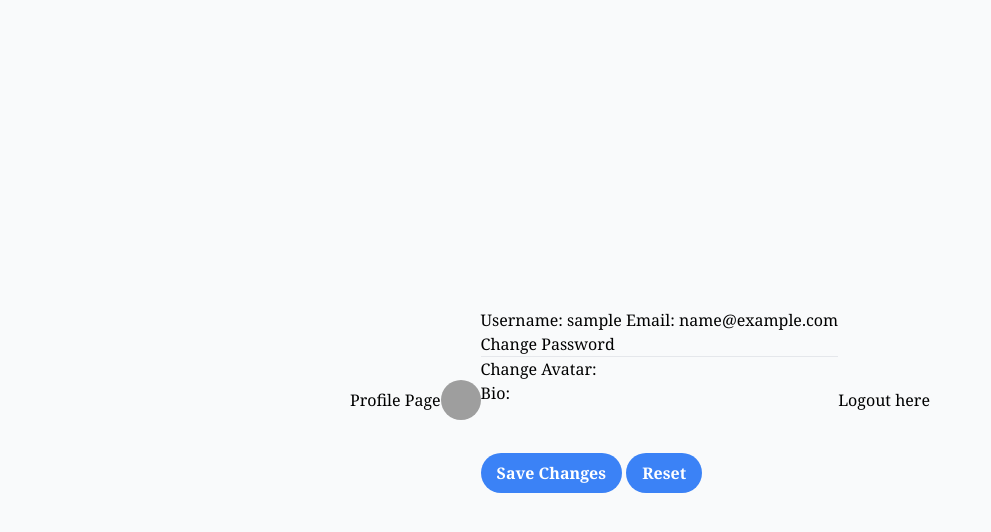
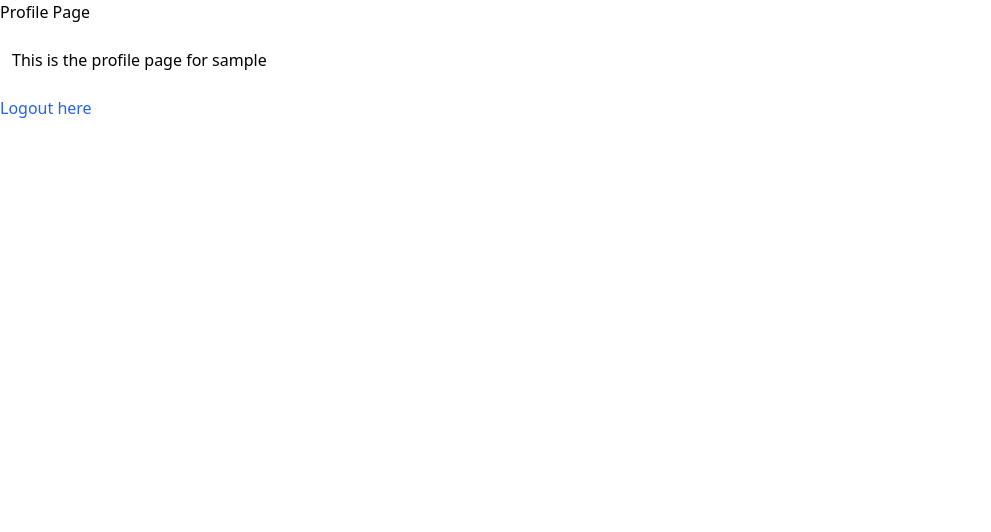
Before and after one commit to aredmondd/nihonGO, a Django app: page /profile-page in a window 1280 px wide. Shown: the top 532 px of the page, without its empty margins (0-991 px from the left). Run offline with Django 4.2, Linux system fonts and the light colour scheme; the visitor is signed in with stand-in values (Sample User, id 1); some libraries are stand-ins or nearby versions; grey boxes are pictures that could not be loaded.

Commit message:
Back to just havinf profiles added. Removed change password/pfp/bio update since it dind't work

```diff
--- a/nihonGO/myapp/models.py
+++ b/nihonGO/myapp/models.py
@@ -1,6 +1,5 @@
 from django.db import models
 from django.contrib.auth.models import User
-from PIL import Image
 
 #-Profile class
 class Profile(models.Model):
@@ -11,14 +10,3 @@ class Profile(models.Model):
 
     def __str__(self):
         return self.user.username
-
-#-Resizing images
-def save(self, *args, **kwargs):
-    super().save()
-
-    img = Image.open(self.avatar.path)
-
-    if img.height > 100 or img.width > 100:
-        new_img = (100, 100)
-        img.thumbnail(new_img)
-        img.save(self.avatar.path)
--- a/nihonGO/myapp/urls.py
+++ b/nihonGO/myapp/urls.py
@@ -1,6 +1,6 @@
 from django.urls import path
 from . import views
-from .views import profile, ChangePasswordView
+from .views import profile
 
 urlpatterns = [
     path('', views.home, name="home"),
@@ -15,7 +15,4 @@ urlpatterns = [
 
     path('profile/', profile, name='users-profile'),
 
-    path('password-change/', ChangePasswordView.as_view(), name='password_change'),
-
-
 ]
--- a/nihonGO/myapp/views.py
+++ b/nihonGO/myapp/views.py
@@ -4,11 +4,8 @@ from . forms import CreateUserForm, LoginForm
 from django.contrib.auth.models import auth
 from django.contrib.auth import authenticate
 from django.contrib.auth.decorators import login_required
-from django.contrib.auth.views import PasswordChangeView
-from django.contrib.messages.views import SuccessMessageMixin
 from django.contrib import messages
-from .forms import UpdateUserForm, UpdateProfileForm
-from django.urls import reverse_lazy
+
 
 
 
@@ -75,34 +72,6 @@ def user_logout(request):
 
     return redirect("home")
 
-class ChangePasswordView(SuccessMessageMixin, PasswordChangeView):
-
-    template_name = 'myapp/change_password.html'
-
-    success_message = "Successfully Changed Your Password"
-
-    success_url = reverse_lazy('profile-page.html')
-
 @login_required
 def profile(request):
-    if request.method == 'POST':
-
-        user_form = UpdateUserForm(request.POST, instance=request.user)
-
-        profile_form = UpdateProfileForm(request.POST, request.FILES, instance=request.user.profile)
-
-        if user_form.is_valid() and profile_form.is_valid():
-
-            user_form.save()
-
-            profile_form.save()
-
-            messages.success(request, 'Your profile is updated successfully')
-
-            return redirect(to='profile-page.html')
-    else:
-        user_form = UpdateUserForm(instance=request.user)
-
-        profile_form = UpdateProfileForm(instance=request.user.profile)
-
-    return render(request, 'templates/profile-page.html', {'user_form': user_form, 'profile_form': profile_form})
+    return render(request, 'users/profile.html')
--- a/nihonGO/theme/templates/myapp/profile-page.html
+++ b/nihonGO/theme/templates/myapp/profile-page.html
@@ -9,56 +9,15 @@
 		{% tailwind_css %}
 	</head>
 
-	<body class="bg-gray-50 font-serif leading-normal tracking-normal">
-		<div class="container mx-auto">
-			<section class="flex items-center justify-center h-screen">
-				{% block title %}Profile Page{% endblock title %}
-				{% block content %}
-					<div>
-						<img class="w-10 h-10 rounded-full account-img" src="{{ user.profile.avatar.url }}" alt="Rounded avatar">
-						<!-- <img class="rounded-circle account-img" src="{{ user.profile.avatar.url }}" style="cursor: pointer;"/> -->
-					</div>
-					{% if user_form.errors %}
-						<div>
-							<div id="form_errors">
-								{% for key, value in user_form.errors.items %}
-									<strong>{{ value }}</strong>
-								{% endfor %}
-							</div>
-							<!-- <button type="button" class="close" data-dismiss="alert" aria-label="Close">
-								<span aria-hidden="true">&times;</span>
-							</button> -->
-						</div>
-					{% endif %}
-					<div>
-						<form method="POST" enctype="multipart/form-data">
-							{% csrf_token %}
-							<div>
-								<div>
-									<div>
-										<label>Username:</label>
-											{{ user.username }}
-										<label>Email:</label>
-											{{ user.email }}
-									</div>
-									<div>
-										<a href="{% url 'password_change' %}">Change Password</a>
-										<hr>
-										<label>Change Avatar:</label>
-										{{ profile_form.avatar }}
-									</div>
-									<label>Bio:</label> {{ profile_form.bio }}
-								</div>
-							</div>
-							<br><br>
-							<button type="submit" class="bg-blue-500 hover:bg-blue-700 text-white font-bold py-2 px-4 rounded-full">Save Changes</button>
-							<button type="reset" class="bg-blue-500 hover:bg-blue-700 text-white font-bold py-2 px-4 rounded-full">Reset</button>
-						</form>
-					</div>
-				{% endblock content %}
+	<body>
+		{% block title %}Profile Page{% endblock title %}
+		{% block content %}
+			<div class="row my-3 p-3">
+				<h1>This is the profile page for {{user.username}}</h1>
+			</div>
 
-				<a href="{% url 'user-logout' %}">Logout here</a>
-			</section>
-		</div>
+		{% endblock content %}
+
+		<a href="{% url 'user-logout' %}" class="font-medium text-blue-600 dark:text-blue-500 hover:underline">Logout here</a>
 	</body>
 </html>
```
Also changed, not shown: nihonGO/myapp/forms.py (+0 -22 lines), nihonGO/theme/templates/myapp/register.html (+0 -11 lines).
